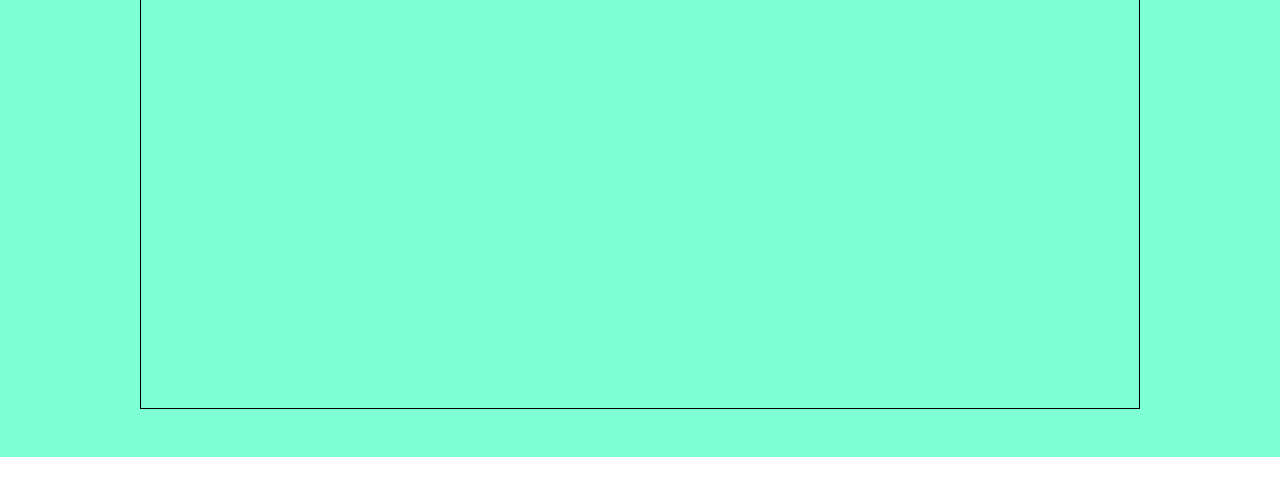
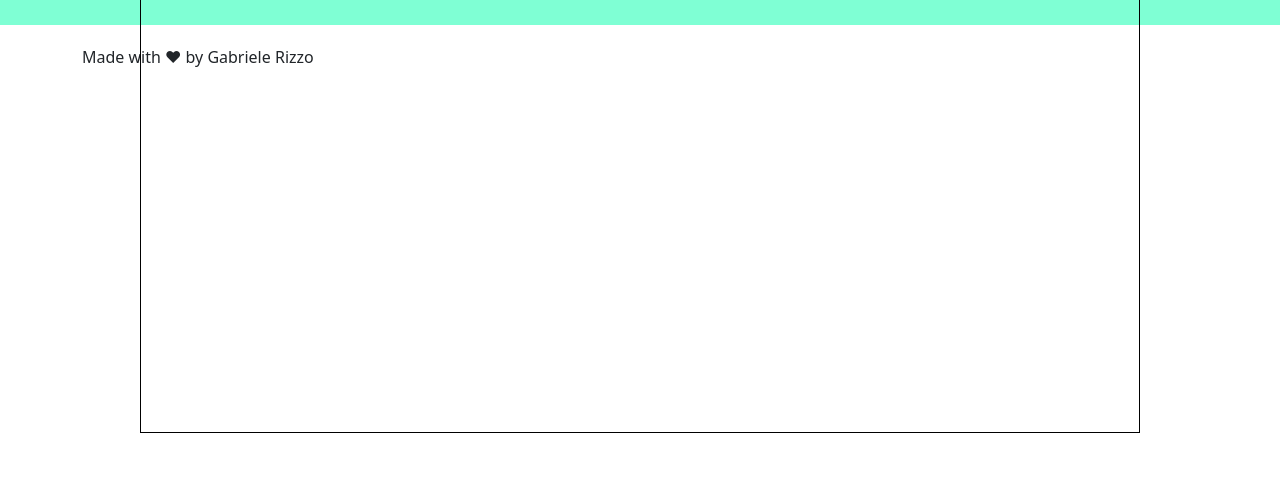
Before and after one commit to GabrieleRizzo19/js-campominato-grid, a plain HTML site: page index.html in a window 1280 px wide. Shown: the part 695-1176 px from the top of the page. Before the commit the page ends 1152 px from the top, so only its background shows below. Drawn offline with nearby package versions, Linux system fonts and the light colour scheme.

Commit message:
add footer and layout fix

```diff
--- a/css/main.css
+++ b/css/main.css
@@ -1,4 +1,5 @@
 :root{
+    --headerFooterHeight: 80px;
     --10x10GridSize: 1000px;
     --9x9GridSize: 900px;
     --7x7GridSize: 700px;
@@ -7,8 +8,12 @@
     --7x7SquareOnRow: 7;
 }
 
+#header-wrapper, #footer-wrapper{
+    height: var(--headerFooterHeight);
+}
 
 main{
+    height: calc( var(--fix-vh) * 100 - var(--headerFooterHeight) * 2 );
     background-color: aquamarine;
 }
 
@@ -19,7 +24,7 @@ main{
     border: 1px solid black;
 }
 
-#my-grid h1{
+#message-click-to-play{
     top: 50%;
     left: 50%;
     transform: translate(-50%, -50%);
--- a/index.html
+++ b/index.html
@@ -6,6 +6,7 @@
     <meta name="viewport" content="width=device-width, initial-scale=1.0">
     <link href="https://cdn.jsdelivr.net/npm/bootstrap@5.2.3/dist/css/bootstrap.min.css" rel="stylesheet" integrity="sha384-rbsA2VBKQhggwzxH7pPCaAqO46MgnOM80zW1RWuH61DGLwZJEdK2Kadq2F9CUG65" crossorigin="anonymous">
     <link rel="stylesheet" href="./css/main.css">
+    <script src="./js/vh-fix.js"></script>
     <title>CAMPO MINATO</title>
 </head>
 <body>
@@ -35,7 +36,9 @@
         </main>
 
         <footer>
-
+            <div id="footer-wrapper" class="container d-flex align-items-center">
+                <p>Made with &hearts; by Gabriele Rizzo</p>
+            </div>
         </footer>
     </div>
 
--- /dev/null
+++ b/js/vh-fix.js
@@ -0,0 +1,7 @@
+window.addEventListener('resize', function() {
+    document.documentElement.style.setProperty('--fix-vh', `${window.innerHeight/100}px`);
+});
+
+document.addEventListener('DOMContentLoaded', function() {
+    document.documentElement.style.setProperty('--fix-vh', `${window.innerHeight/100}px`);
+});
```
